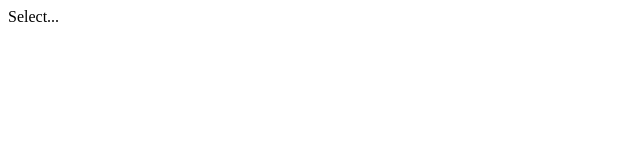
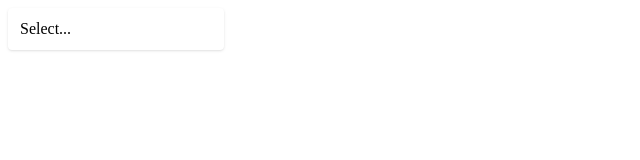
Before and after one commit to zzz-icy/comps, a React (Create React App) app: page / in a window 1280 px wide. Shown: the top 160 px of the page, without its empty margins (0-640 px from the left). Built offline with nearby package versions, Linux system fonts and the light colour scheme.

Commit message:
started styling dropdown

```diff
--- /dev/null
+++ b/src/components/Dropdown.css
@@ -0,0 +1,22 @@
+.header:hover {
+	background-color: rgb(224 242 254);
+	border-radius: 4px;
+	cursor: pointer;
+	padding: 4px;
+}
+.container {
+	position: relative;
+	width: 192px;
+}
+.subitem {
+	display: flex;
+	justify-content: space-between;
+	align-items: center;
+	cursor: pointer;
+	border-width: 1px;
+	border-radius: 4px;
+	padding: 12px;
+	background-color: white;
+	box-shadow: 0 1px 3px 0 rgb(0 0 0 / 0.1), 0 1px 2px -1px rgb(0 0 0 / 0.1);
+	width: 100%;
+}
--- a/src/components/Dropdown.tsx
+++ b/src/components/Dropdown.tsx
@@ -1,5 +1,5 @@
 import React, { useState } from "react"
-
+import "./Dropdown.css"
 export interface Option {
 	label: string
 	value: string
@@ -27,6 +27,7 @@ function Dropdown({ options, selection, onSelect }: Props) {
 		return options.map((option, index) => {
 			return (
 				<div
+					className='header'
 					key={option.value}
 					onClick={() => handleOptionClick(option)}
 				>
@@ -37,8 +38,13 @@ function Dropdown({ options, selection, onSelect }: Props) {
 	}
 	console.log("selection", selection)
 	return (
-		<div style={{}}>
-			<div onClick={handleClick}>{selection?.label || "Select..."}</div>
+		<div className='container'>
+			<div
+				className='subitem'
+				onClick={handleClick}
+			>
+				{selection?.label || "Select..."}
+			</div>
 			{isOpen && <div>{renderedOptions()}</div>}
 		</div>
 	)
```
